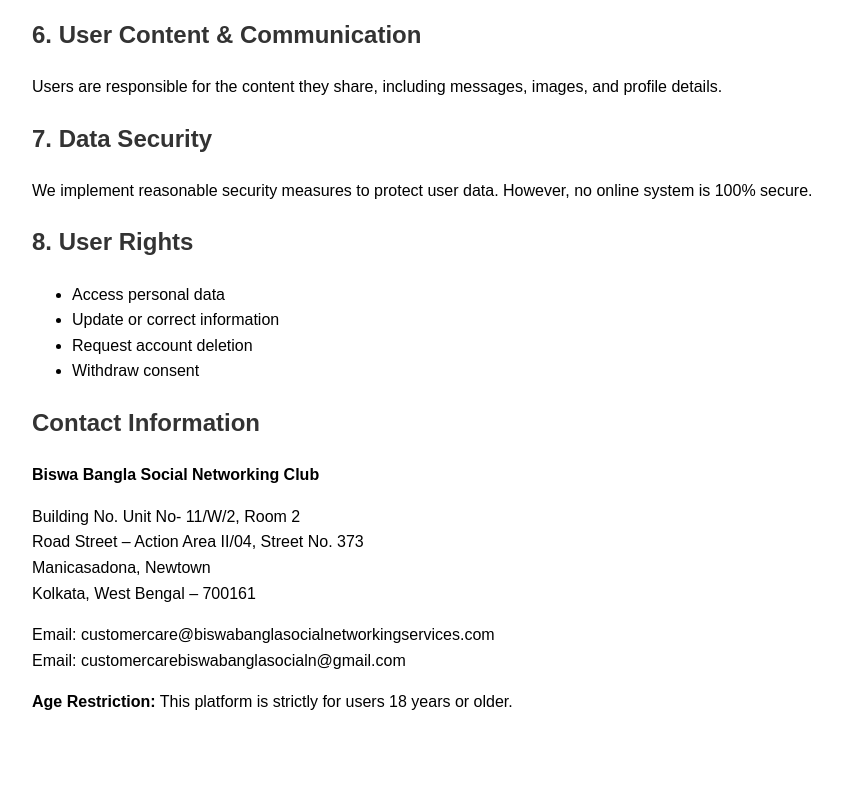
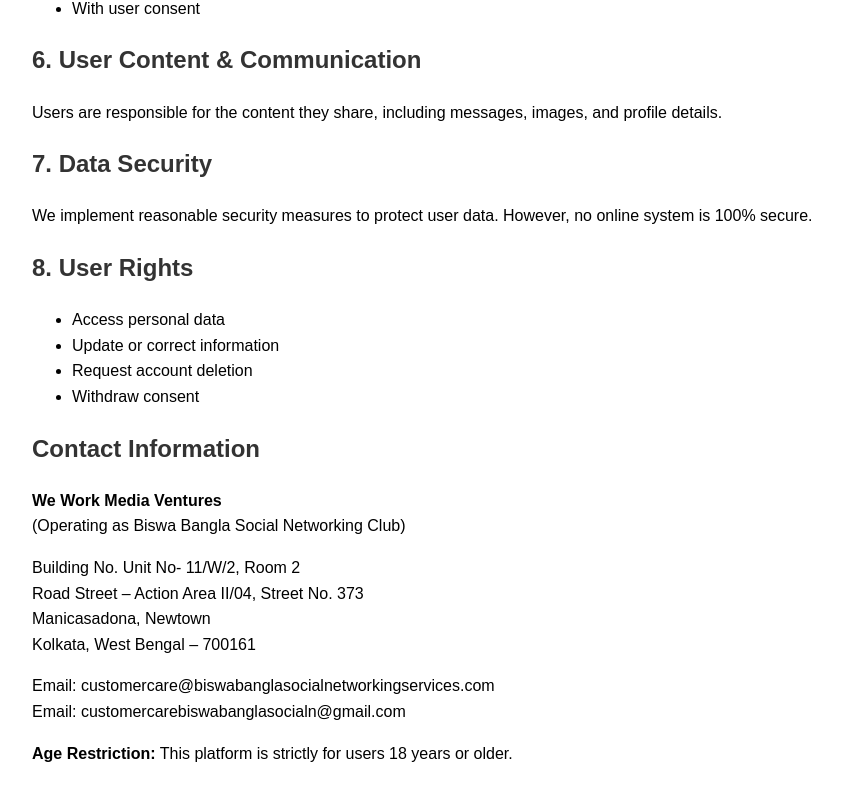
Before and after one commit to biswabanglasocialnetworkingclu-eng/privacy-policy, a plain HTML site: page index.html in a window 1280 px wide. Shown: the part 1667-2468 px from the top of the page, without its empty margins (8-850 px from the left). Before the commit the page ends 2422 px from the top, so only its background shows below. Drawn offline with Linux system fonts and the light colour scheme.

Commit message:
Update index.html

```diff
--- a/index.html
+++ b/index.html
@@ -1,7 +1,7 @@
 <!DOCTYPE html>
 <html>
 <head>
-    <title>Privacy Policy - Biswa Bangla Social Networking Services</title>
+    <title>Privacy Policy - Live Circle by We Work Media Ventures</title>
     <meta charset="UTF-8">
     <meta name="viewport" content="width=device-width, initial-scale=1.0">
     <style>
@@ -16,15 +16,11 @@
     </style>
 </head>
 <body>
-
 <h1>Privacy Policy & Refund Policy</h1>
 <p><strong>For Users Above 18 Years of Age Only</strong></p>
-
 <h2>1. Introduction</h2>
-<p>Biswa Bangla Social Networking Services ("we", "our", "us", or "the Platform") respects the privacy of its users and is committed to protecting their personal information. This Privacy Policy explains how we collect, use, store, share, and protect user data when you access or use our social networking and online friendship services.</p>
-
+<p><strong>We Work Media Ventures</strong>, the developer of <strong>Live Circle</strong> (com.biswabanglasocialnetworkingservices.live_circle), operating as Biswa Bangla Social Networking Services ("we", "our", "us", or "the Platform") respects the privacy of its users and is committed to protecting their personal information. This Privacy Policy explains how we collect, use, store, share, and protect user data when you access or use the <strong>Live Circle</strong> app — our social networking and online friendship service.</p>
 <p>By accessing or using our website, mobile application, or related services, you agree to the terms of this Privacy Policy.</p>
-
 <h2>2. Eligibility (18+ Only)</h2>
 <p>Our services are strictly intended for individuals who are 18 years of age or older.</p>
 <ul>
@@ -32,9 +28,7 @@
 <li>You have the legal capacity to enter into this agreement</li>
 </ul>
 <p><strong>We do not knowingly collect data from minors. Accounts found to belong to users under 18 may be suspended or permanently deleted.</strong></p>
-
 <h2>3. Information We Collect</h2>
-
 <h3>a) Personal Information</h3>
 <ul>
 <li>Name or nickname</li>
@@ -45,7 +39,6 @@
 <li>Profile photographs</li>
 <li>Location (city/state)</li>
 </ul>
-
 <h3>b) Account & Usage Information</h3>
 <ul>
 <li>Login details</li>
@@ -53,14 +46,12 @@
 <li>Preferences and interests</li>
 <li>Device information (IP address, browser type, operating system)</li>
 </ul>
-
 <h3>c) Automatically Collected Information</h3>
 <ul>
 <li>Cookies and tracking technologies</li>
 <li>Log files</li>
 <li>App or website usage statistics</li>
 </ul>
-
 <h2>4. Purpose of Data Collection</h2>
 <ul>
 <li>Create and manage user accounts</li>
@@ -71,7 +62,6 @@
 <li>Comply with legal requirements</li>
 <li>Respond to support queries</li>
 </ul>
-
 <h2>5. Sharing of Information</h2>
 <p>We do not sell or rent personal data to third parties.</p>
 <p>Information may be shared only:</p>
@@ -81,13 +71,10 @@
 <li>To protect legal rights</li>
 <li>With user consent</li>
 </ul>
-
 <h2>6. User Content & Communication</h2>
 <p>Users are responsible for the content they share, including messages, images, and profile details.</p>
-
 <h2>7. Data Security</h2>
 <p>We implement reasonable security measures to protect user data. However, no online system is 100% secure.</p>
-
 <h2>8. User Rights</h2>
 <ul>
 <li>Access personal data</li>
@@ -95,22 +82,19 @@
 <li>Request account deletion</li>
 <li>Withdraw consent</li>
 </ul>
-
 <h2>Contact Information</h2>
-<p><strong>Biswa Bangla Social Networking Club</strong></p>
+<p><strong>We Work Media Ventures</strong><br>
+(Operating as Biswa Bangla Social Networking Club)</p>
 <p>
 Building No. Unit No- 11/W/2, Room 2<br>
 Road Street – Action Area II/04, Street No. 373<br>
 Manicasadona, Newtown<br>
 Kolkata, West Bengal – 700161
 </p>
-
 <p>
 Email: customercare@biswabanglasocialnetworkingservices.com<br>
 Email: customercarebiswabanglasocialn@gmail.com
 </p>
-
 <p><strong>Age Restriction:</strong> This platform is strictly for users 18 years or older.</p>
-
 </body>
 </html>
```
